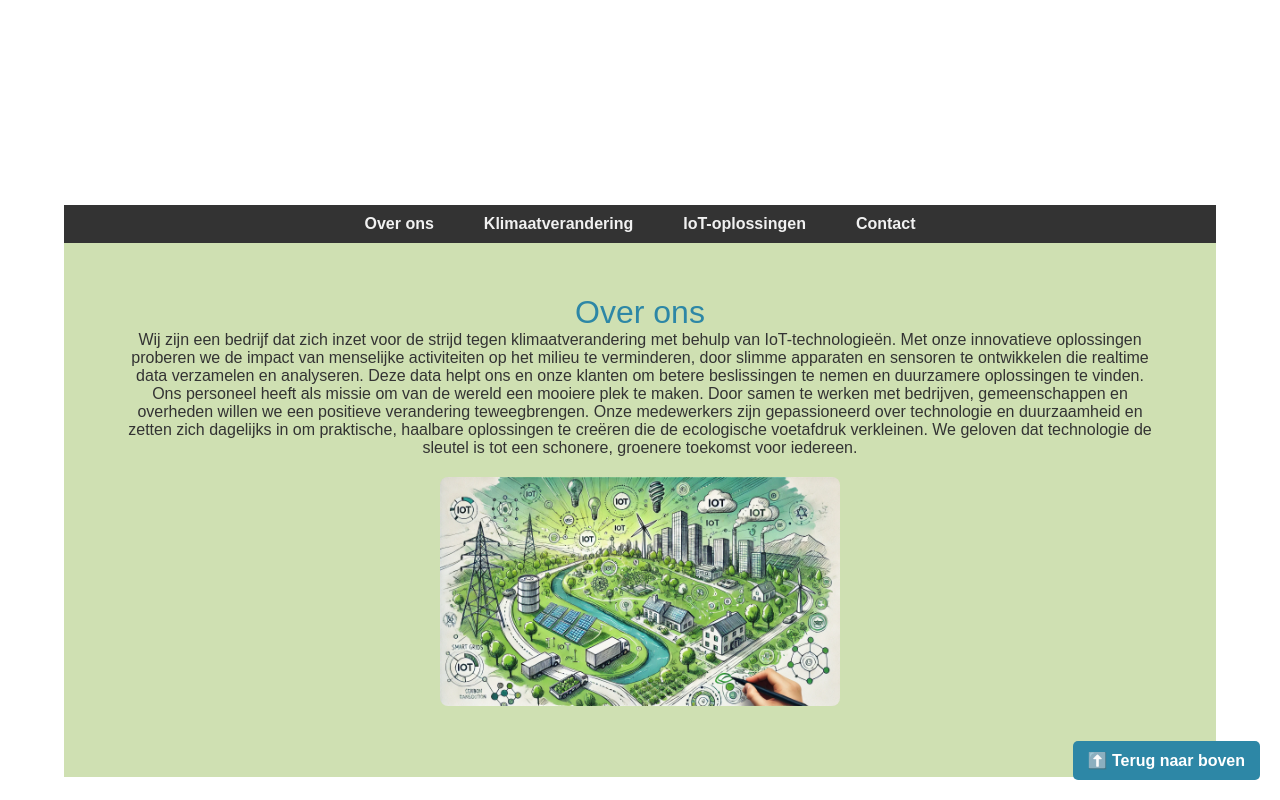
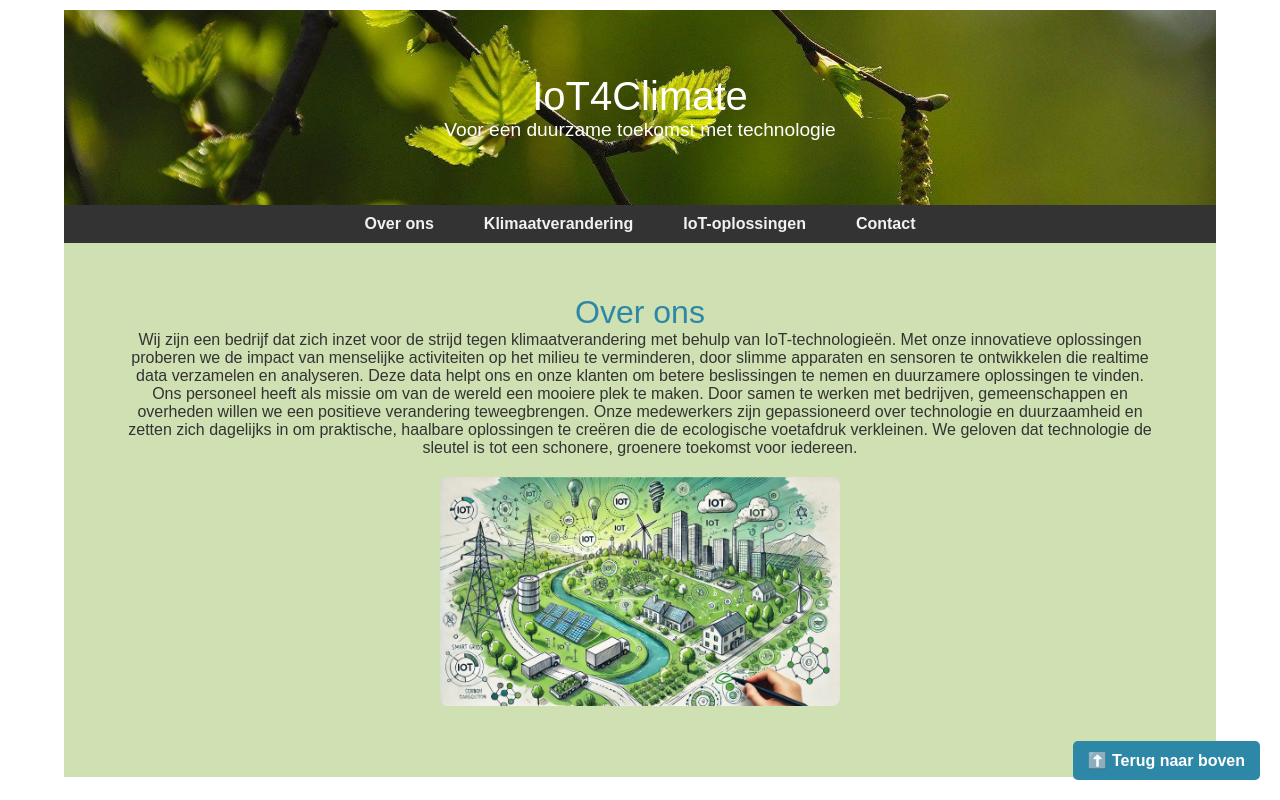
Before and after one commit to vives-brugge-web-essentials-2024-2025/project-1-ThorbenAndries, a plain HTML site: page website/index.html in a window 1280 px wide. Shown: the top 800 px of the page. Drawn offline with Linux system fonts and the light colour scheme.

Commit message:
update site

```diff
--- a/website/recourses/css/IOT4.css
+++ b/website/recourses/css/IOT4.css
@@ -37,7 +37,7 @@ body {
 
 /* hoofding pagina */
 .header {
-  background-image: url('./recourses/image/banner2.jpg');
+  background-image: url('../image/banner2.jpg');
   background-size: cover;
   background-position: center;
   text-align: center;
```
